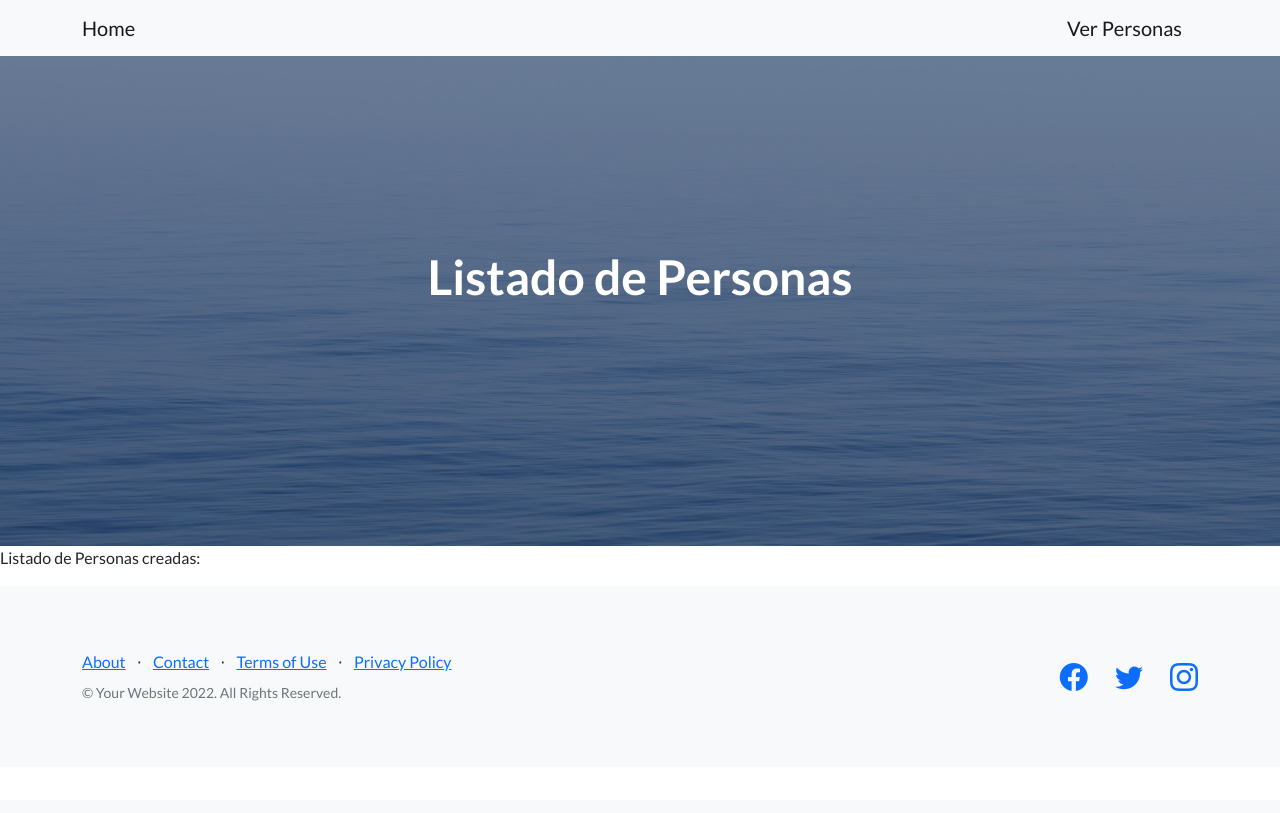
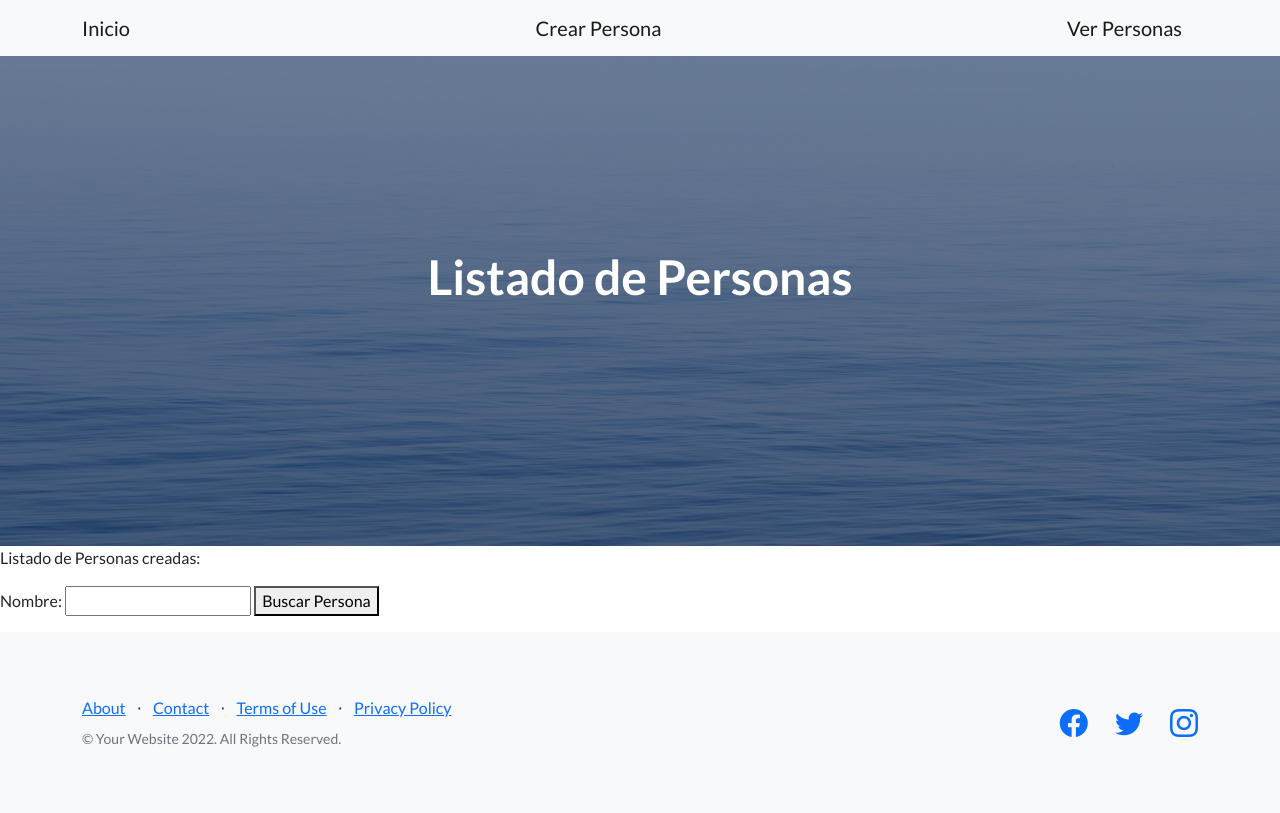
Before and after one commit to mauromruiz/Entrega1-Ruiz-Gentili, a Django app: page /Ver_persona/ in a window 1280 px wide. Before the commit the page ends 701 px from the top, so only its background shows below. Run offline with Django 4.2, Linux system fonts and the light colour scheme; data that the repository does not hold is empty; some libraries are stand-ins or nearby versions.

Commit message:
Formularios

```diff
--- a/Personas/Templates/Personas/Herencias.html
+++ b/Personas/Templates/Personas/Herencias.html
@@ -22,7 +22,8 @@
         <!-- Navigation-->
         <nav class="navbar navbar-light bg-light static-top">
             <div class="container">
-                <a class="navbar-brand" href={% url 'index' %}>Home</a>
+                <a class="navbar-brand" href={% url 'index' %}>Inicio</a>
+                <a class="navbar-brand" href={% url 'Crear_persona' %}>Crear Persona</a>
                 <a class="navbar-brand" href={% url 'Ver_persona' %}>Ver Personas</a>
             </div>
         </nav>
--- a/Personas/Templates/Personas/Ver_persona.html
+++ b/Personas/Templates/Personas/Ver_persona.html
@@ -10,9 +10,15 @@
 
 {% block contenido2 %}
     <p>Listado de Personas creadas:</p>
+
+    <form action={% url 'Ver_persona' %} method="GET">
+        {{formulario}}
+        <button>Buscar Persona</button>
+    </form>
+
     <p>
         {% for persona in Personas %}
-        <li>{{persona.id}} - {{persona.nombre}} {{persona.apellido}} {{persona.edad}} </li>
+        <li> {{persona.nombre}} {{persona.apellido}} {{persona.edad}} </li>
         {% endfor %}
     </p>
 {% endblock contenido2 %}
--- /dev/null
+++ b/Personas/forms.py
@@ -0,0 +1,11 @@
+from django import forms
+
+class PersonaFormulario(forms.Form):
+    nombre = forms.CharField(max_length=30)
+    apellido = forms.CharField(max_length=30)
+    edad = forms.IntegerField()
+    fecha_creacion = forms.DateField(required=False)
+
+
+class BuscarPersonaFormulario(forms.Form):
+    nombre = forms.CharField(max_length=30, required=False)
--- a/Personas/urls.py
+++ b/Personas/urls.py
@@ -4,5 +4,5 @@ from Personas import views
 urlpatterns = [
     path('', views.index, name='index'),
     path('Ver_persona/', views.ver_persona, name='Ver_persona'),
-    path('Crear_persona/<str:nombre>/<str:apellido>/', views.crear_persona),
+    path('Crear_persona/', views.crear_persona, name='Crear_persona'),
 ]
--- a/Personas/views.py
+++ b/Personas/views.py
@@ -1,19 +1,42 @@
-from http.client import HTTPResponse
 from datetime import datetime
-from django.shortcuts import render
-import random
+from django.shortcuts import render, redirect
 from Personas.models import Persona
+from Personas.forms import BuscarPersonaFormulario, PersonaFormulario
 
 def ver_persona (request):
 
-    personas = Persona.objects.all()
-    return render(request, 'Personas/Ver_persona.html', {'Personas': personas})
+    nombre = request.GET.get('nombre', None)
 
-def crear_persona (request,nombre,apellido):
+    if nombre:
+        personas = Persona.objects.filter(nombre__icontains=nombre)
+    else:
+        personas = Persona.objects.all()
 
-    persona = Persona(nombre=nombre, apellido=apellido, edad=random.randrange(15,80), fecha_creacion=datetime.now())
-    persona.save()
-    return render(request, 'Personas/Crear_persona.html', {'persona': persona})
+    formulario = BuscarPersonaFormulario()
+
+    return render(request, 'Personas/Ver_persona.html', {'Personas': personas, 'formulario': formulario})
+
+def crear_persona (request):
+
+    if request.method == 'POST':
+
+        formulario = PersonaFormulario(request.POST)
+        if formulario.is_valid():
+            data = formulario.cleaned_data
+
+            nombre = data['nombre']
+            apellido = data['apellido']
+            edad = data['edad']
+            fecha_creacion = data.get('fecha_creacion', datetime.now())
+
+            persona = Persona(nombre=nombre, apellido=apellido, edad=edad, fecha_creacion=fecha_creacion)
+            persona.save()
+
+        return redirect('Ver_persona')
+
+    formulario = PersonaFormulario()
+
+    return render(request, 'Personas/Crear_persona.html', {'formulario': formulario})
 
 def index(request):
     return render(request, 'Personas/index.html')
```
Also changed, not shown: Personas/Templates/Personas/Crear_persona.html (+16 -12 lines).
